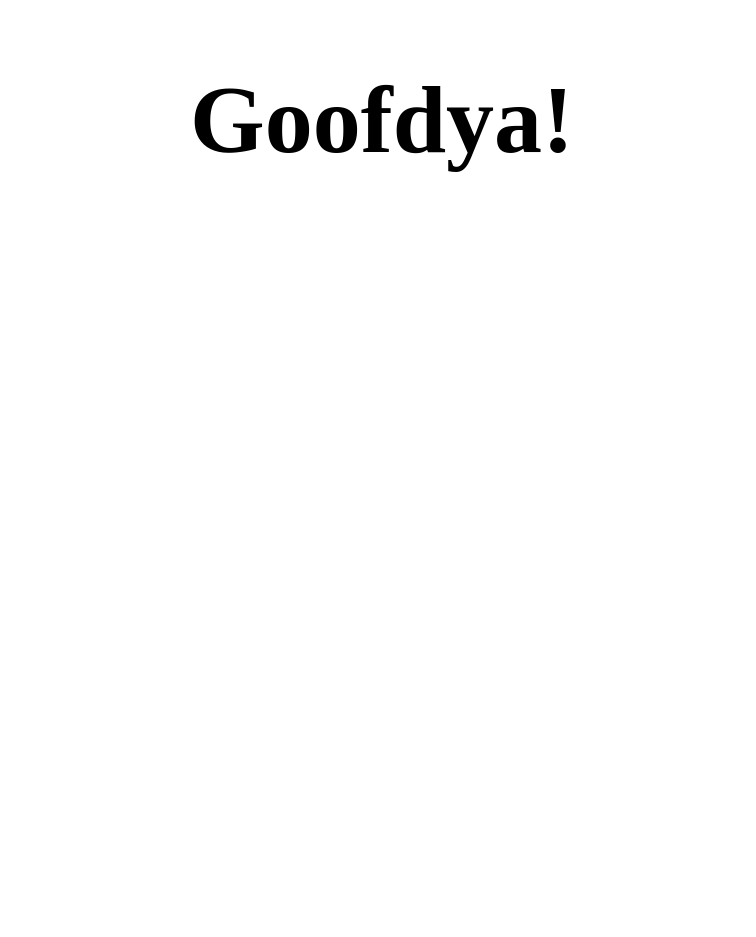
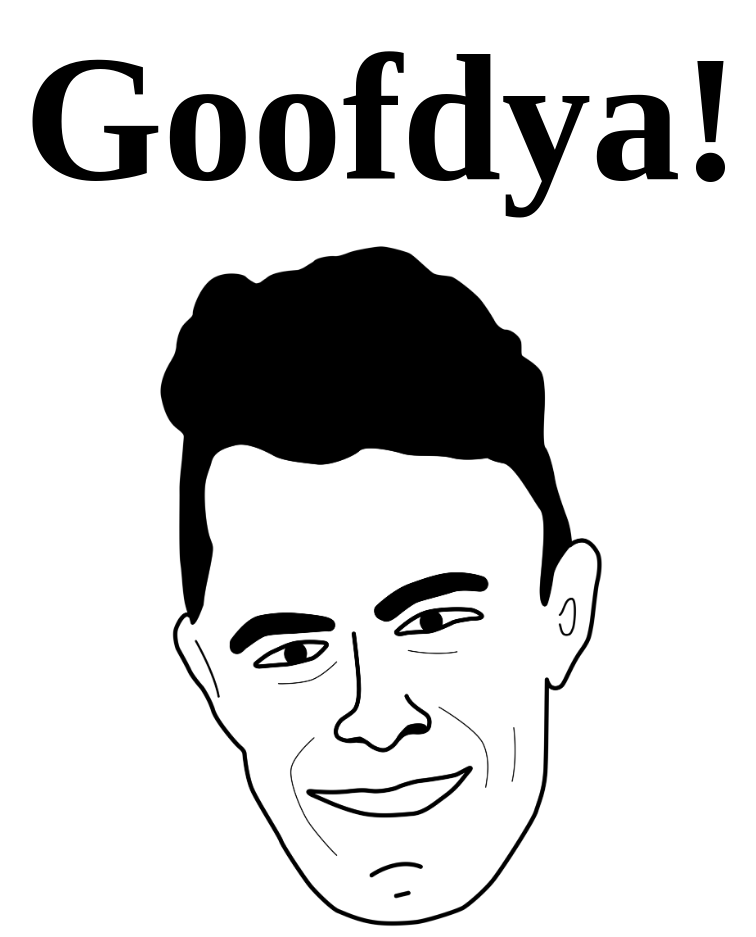
Before and after one commit to bigbam505/goofdya, a plain HTML site: page index.html in a window 1280 px wide. Shown: the whole page, without its empty margins (258-1014 px from the left). Before the commit the page ends 800 px from the top, so only its background shows below. Drawn offline with Linux system fonts and the light colour scheme.

Commit message:
Add the sauce

```diff
--- /dev/null
+++ b/analytics.js
@@ -0,0 +1,4 @@
+(function(i,s,o,g,r,a,m){i['GoogleAnalyticsObject']=r;i[r]=i[r]||function(){ (i[r].q=i[r].q||[]).push(arguments)},i[r].l=1*new Date();a=s.createElement(o), m=s.getElementsByTagName(o)[0];a.async=1;a.src=g;m.parentNode.insertBefore(a,m) })(window,document,'script','https://www.google-analytics.com/analytics.js','ga');
+ga('create', 'UA-76744545-1', 'auto');
+ga('require', 'linkid');
+ga('send', 'pageview');
--- a/index.html
+++ b/index.html
@@ -2,21 +2,26 @@
 <html>
   <head>
     <title>GOoofdya!</title>
-    <script>
-      (function(i,s,o,g,r,a,m){i['GoogleAnalyticsObject']=r;i[r]=i[r]||function(){ (i[r].q=i[r].q||[]).push(arguments)},i[r].l=1*new Date();a=s.createElement(o), m=s.getElementsByTagName(o)[0];a.async=1;a.src=g;m.parentNode.insertBefore(a,m) })(window,document,'script','https://www.google-analytics.com/analytics.js','ga');
-      ga('create', 'UA-76744545-1', 'auto');
-      ga('require', 'linkid');
-      ga('send', 'pageview');
-    </script>
-    <style type="text/css">
-      html, body { margin: 0; padding: 0; }
-      h1 { font-size: 600%; vertical-align: center; text-align:center; }
-      .centered { margin: auto; width: 800px; }
-    </style>
+    <meta name="viewport" content="width=device-width, initial-scale=1">
+    <meta property="og:url" content="http://goofdya.com"/>
+    <meta property="og:title" content="Goofdya!"/>
+    <meta property="og:description" content="Just a fun"/>
+    <meta property="og:site_name" content="Goofdya"/>
+    <meta property="og:image" content="headshot.png"/>
+    <meta name="twitter:card" content="summary"/>
+    <meta name="twitter:domain" value="goofdya.com"/>
+    <meta name="twitter:title" value="Goofdya!"/>
+    <meta name="twitter:description" value="Just a fun"/>
+    <meta name="twitter:image" content="headshot.png"/>
+    <meta name="twitter:url" value="http://goofdya.com"/>
+    <link rel="icon" href="favicon.ico" type="image/x-icon">
+    <script type="text/javascript" src="analytics.js"></script>
+    <link rel="stylesheet" type="text/css" href="styles.css">
   </head>
   <body>
-    <div class="centered">
+    <div class="goof">
       <h1>Goofdya!</h1>
+      <img src="headshot.png" alt="" title="That Hair Through" />
     </div>
   </body>
 </html>
--- /dev/null
+++ b/styles.css
@@ -0,0 +1,21 @@
+html, body {
+  margin: 0;
+  padding: 0;
+}
+
+h1 {
+  font-size: 14vw;
+  text-align:center;
+  margin: 2% auto;
+}
+
+div.goof {
+  margin: 0 auto;
+  width: 60%;
+}
+
+div.goof img {
+  display:block;
+  margin: 0 auto;
+  width: 60%;
+}
```
Also changed, not shown: headshot.png (added).
